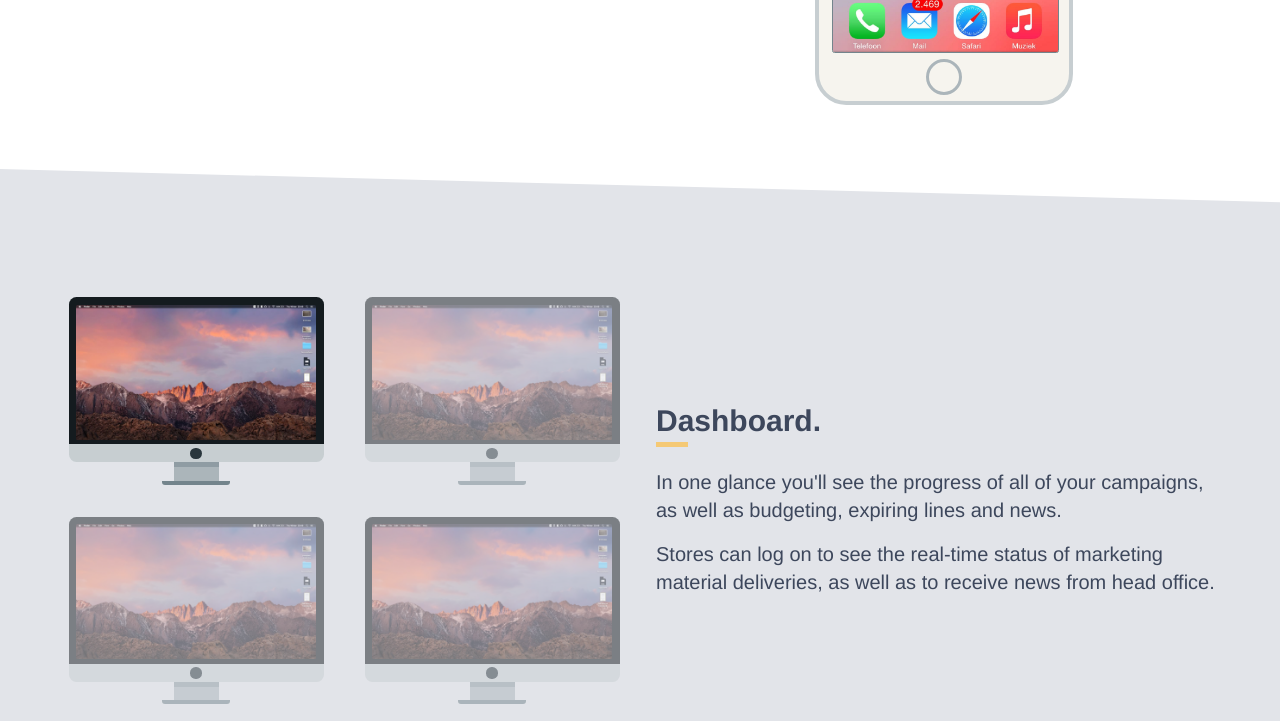
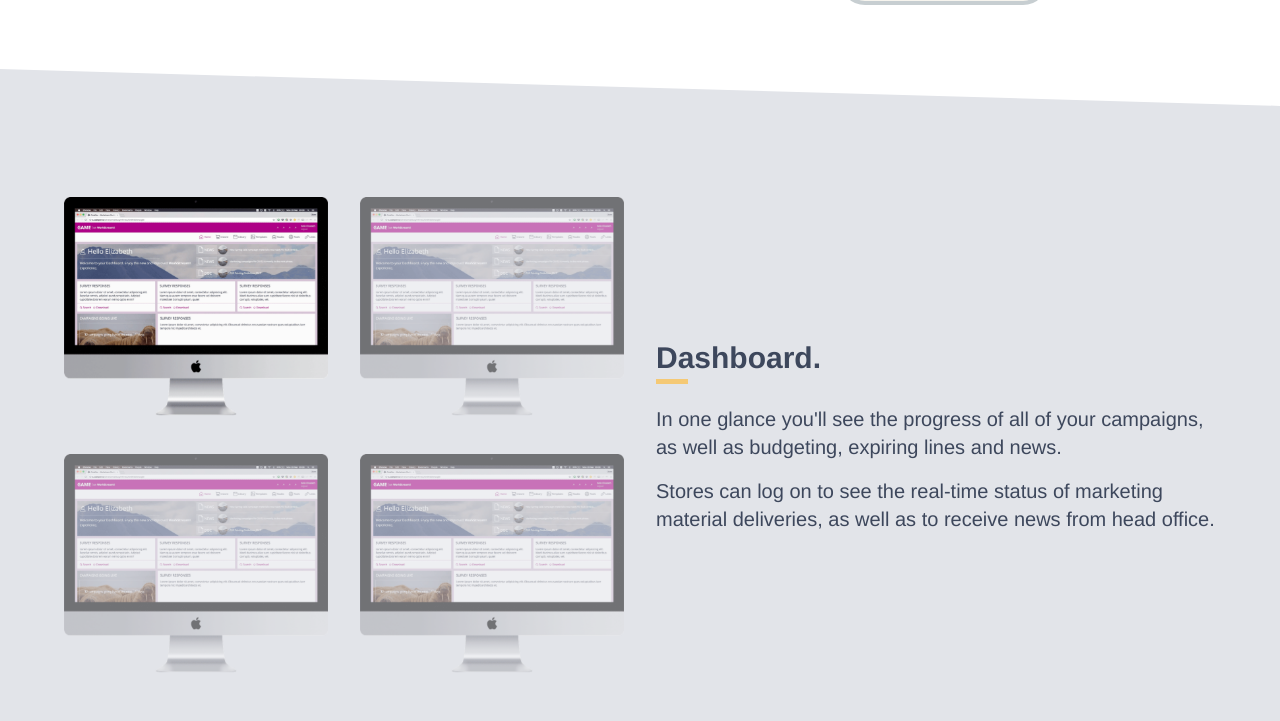
Before and after one commit to oliverjam/workstream-website, a website: page public/index.html in a window 1280 px wide. Shown: the part 1299-2020 px from the top of the page. Drawn offline with Linux system fonts and the light colour scheme.

Commit message:
Finalise gallery section
Relates #19

```diff
--- a/public/index.html
+++ b/public/index.html
@@ -105,65 +105,25 @@
           <input class="gallery__input" id="gallery4" name="gallery" type="radio">
           <div class="grid__item" id="galleryImages">
             <div class="grid">
-              <div class="grid__item">
+              <div class="grid__item grid__item--half">
                 <label class="gallery__label" for="gallery1">
-                  <figure class="macbook gallery__image" id="galleryImg1">
-                    <div class="macbook__body">
-                      <div class="macbook__screen">
-                        <img src="img/mac.jpg" alt="" />
-                      </div>
-                      <div class="macbook__logo"></div>
-                    </div>
-                    <div class="macbook__stand">
-                      <div class="macbook__slot"></div>
-                    </div>
-                  </label>
-                </figure>
-              </div>
-              <div class="grid__item">
-                <label class="gallery__label" for="gallery2">
-                  <div class="macbook gallery__image" id="galleryImg2">
-                    <div class="macbook__body">
-                      <div class="macbook__screen">
-                        <img src="img/mac.jpg" alt="Mac screenshot" />
-                      </div>
-                      <div class="macbook__logo"></div>
-                    </div>
-                    <div class="macbook__stand">
-                      <div class="macbook__slot"></div>
-                    </div>
+                  <img class="gallery__image" id="galleryImg1" src="img/imac.png" alt="iMac product image">
                 </label>
               </div>
-              </div>
-              <div class="grid__item">
-                <label class="gallery__label" for="gallery3">
-                  <div class="macbook gallery__image" id="galleryImg3">
-                    <div class="macbook__body">
-                      <div class="macbook__screen">
-                        <img src="img/mac.jpg" alt="Mac screenshot" />
-                      </div>
-                      <div class="macbook__logo"></div>
-                    </div>
-                    <div class="macbook__stand">
-                      <div class="macbook__slot"></div>
-                    </div>
+              <div class="grid__item grid__item--half">
+                <label class="gallery__label" for="gallery2">
+                  <img class="gallery__image" id="galleryImg2" src="img/imac.png" alt="iMac product image">
                 </label>
               </div>
-              </div>
-              <div class="grid__item">
-                <label class="gallery__label" for="gallery4">
-                  <div class="macbook gallery__image" id="galleryImg4">
-                    <div class="macbook__body">
-                      <div class="macbook__screen">
-                        <img src="img/mac.jpg" alt="Mac screenshot" />
-                      </div>
-                      <div class="macbook__logo"></div>
-                    </div>
-                    <div class="macbook__stand">
-                      <div class="macbook__slot"></div>
-                    </div>
+              <div class="grid__item grid__item--half">
+                <label class="gallery__label" for="gallery3">
+                  <img class="gallery__image" id="galleryImg3" src="img/imac.png" alt="iMac product image">
                 </label>
               </div>
+              <div class="grid__item grid__item--half">
+                <label class="gallery__label" for="gallery4">
+                  <img class="gallery__image" id="galleryImg4" src="img/imac.png" alt="iMac product image">
+                </label>
               </div>
             </div>
           </div>
@@ -196,88 +156,48 @@
       <div class="section__container">
         <div class="grid">
           <div class="grid__item">
+            <img src="img/imac2.png" alt="iMac product image">
+          </div>
+          <div class="grid__item">
             <h2 class="section__title">Dashboard.</h2>
             <p class="section__copy">In one glance you'll see the progress of all of your campaigns, as well as budgeting, expiring lines and news.</p>
             <p class="section__copy">Stores can log on to see the real-time status of marketing material deliveries, as well as to receive news from head office.</p>
-        </div>
-          <div class="grid__item grid__item--first">
-          <div class="macbook">
-            <div class="macbook__body">
-              <div class="macbook__screen">
-                <img src="img/mac.jpg" alt="Mac screenshot" />
-              </div>
-              <div class="macbook__button"></div>
-            </div>
-            <div class="macbook__stand">
-              <div class="macbook__slot"></div>
-            </div>
-          </div>
           </div>
         </div>
       </div>
       <div class="section__container">
         <div class="grid">
           <div class="grid__item">
+            <img src="img/imac2.png" alt="iMac product image">
+          </div>
+          <div class="grid__item">
             <h2 class="section__title">Dashboard.</h2>
             <p class="section__copy">In one glance you'll see the progress of all of your campaigns, as well as budgeting, expiring lines and news.</p>
             <p class="section__copy">Stores can log on to see the real-time status of marketing material deliveries, as well as to receive news from head office.</p>
-        </div>
-          <div class="grid__item grid__item--first">
-          <div class="macbook">
-            <div class="macbook__body">
-              <div class="macbook__screen">
-                <img src="img/mac.jpg" alt="Mac screenshot" />
-              </div>
-              <div class="macbook__button"></div>
-            </div>
-            <div class="macbook__stand">
-              <div class="macbook__slot"></div>
-            </div>
-          </div>
           </div>
         </div>
       </div>
       <div class="section__container">
         <div class="grid">
           <div class="grid__item">
+            <img src="img/imac2.png" alt="iMac product image">
+          </div>
+          <div class="grid__item">
             <h2 class="section__title">Dashboard.</h2>
             <p class="section__copy">In one glance you'll see the progress of all of your campaigns, as well as budgeting, expiring lines and news.</p>
             <p class="section__copy">Stores can log on to see the real-time status of marketing material deliveries, as well as to receive news from head office.</p>
-          </div>
-          <div class="grid__item grid__item--first">
-            <div class="macbook">
-              <div class="macbook__body">
-                <div class="macbook__screen">
-                  <img src="img/mac.jpg" alt="Mac screenshot" />
-                </div>
-                <div class="macbook__button"></div>
-              </div>
-              <div class="macbook__stand">
-                <div class="macbook__slot"></div>
-              </div>
-            </div>
           </div>
         </div>
       </div>
       <div class="section__container">
         <div class="grid">
           <div class="grid__item">
+            <img src="img/imac2.png" alt="iMac product image">
+          </div>
+          <div class="grid__item">
             <h2 class="section__title">Dashboard.</h2>
             <p class="section__copy">In one glance you'll see the progress of all of your campaigns, as well as budgeting, expiring lines and news.</p>
             <p class="section__copy">Stores can log on to see the real-time status of marketing material deliveries, as well as to receive news from head office.</p>
-          </div>
-          <div class="grid__item grid__item--first">
-            <div class="macbook">
-              <div class="macbook__body">
-                <div class="macbook__screen">
-                  <img src="img/mac.jpg" alt="Mac screenshot" />
-                </div>
-                <div class="macbook__button"></div>
-              </div>
-              <div class="macbook__stand">
-                <div class="macbook__slot"></div>
-              </div>
-            </div>
           </div>
         </div>
       </div>
--- a/src/scss/_gallery.scss
+++ b/src/scss/_gallery.scss
@@ -16,9 +16,13 @@
   }
   &__content {
     position: absolute;
+    top: 100%;
     opacity: 0;
     transition: opacity 0.5s;
     will-change: opacity;
+    @media (min-width: 50em) {
+      top: initial;
+    }
   }
 }
 
--- a/src/scss/_grid.scss
+++ b/src/scss/_grid.scss
@@ -7,6 +7,9 @@
     padding-top: $space-lg;
     padding-left: $space-lg;
     flex: 1 0 100%;
+    &--half {
+      flex: 1 0 50%;
+    }
     @media (min-width: 50em) {
       flex-basis: 50%;
     }
--- a/src/scss/_iphone.scss
+++ b/src/scss/_iphone.scss
@@ -2,7 +2,7 @@
   box-sizing: content-box; // Stops border pushing things out of alignment
   position: relative;
   margin: 0 auto;
-  font-size: 1.25em;
+  font-size: 1em;
   // font-size: calc(1em + 1vmin);
   width: 10em;
   height: 20em;
--- a/src/scss/_section.scss
+++ b/src/scss/_section.scss
@@ -2,9 +2,12 @@
   padding: $space-xl $space-lg;
   &--middle {
     padding-top: ($space-xl * 2);
-    padding-bottom: ($space-xl * 2);
+    padding-bottom: ($space-xl * 7);
     background-color: $bg-mid;
     clip-path: polygon(0 0, 100% 5%, 100% 95%, 0 100%);
+    @media (min-width: 50em) {
+      padding-bottom: ($space-xl * 2);
+    }
   }
   @media (min-width: 30em) {
     padding-left: $space-xl;
```
Also changed, not shown: public/img/imac.png (added), public/main.css. Lines whose indentation alone changed are shown as unchanged.
